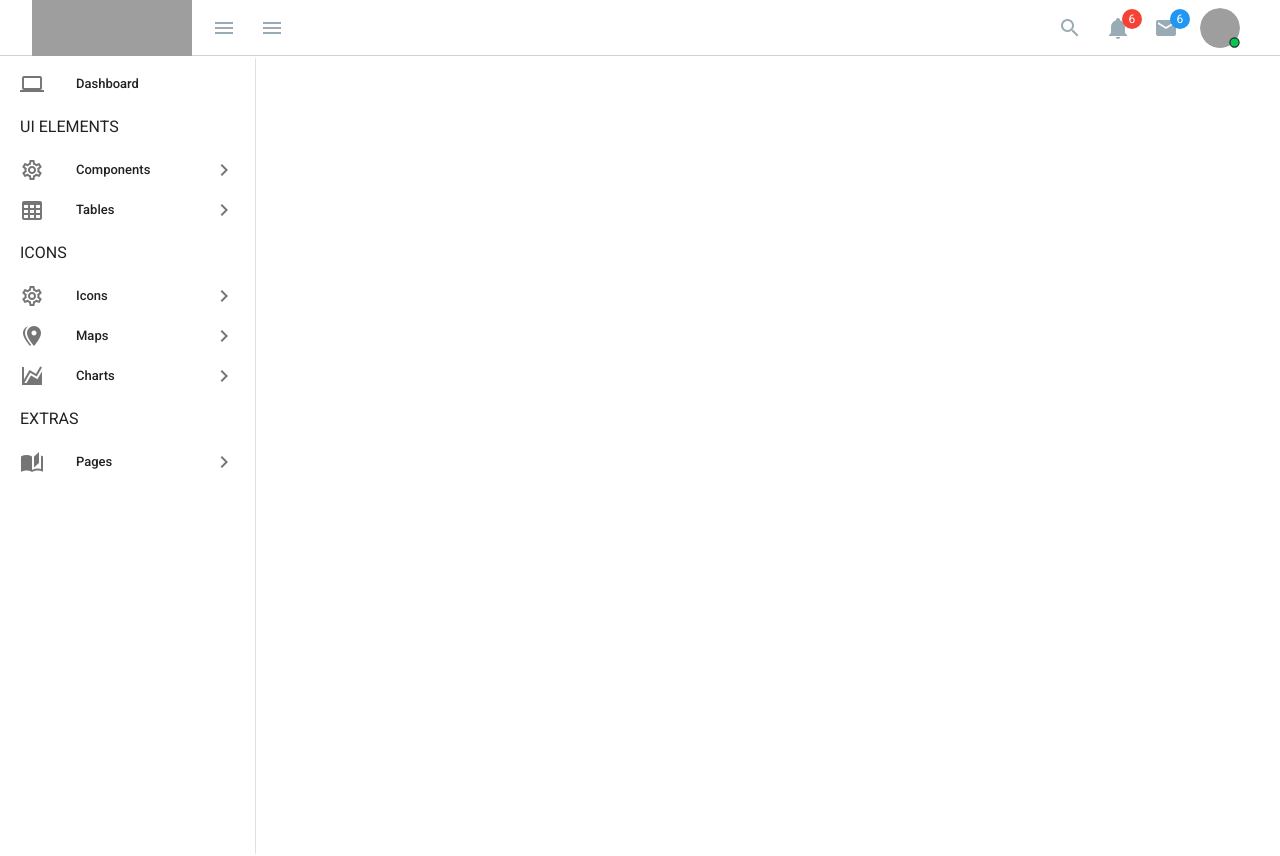
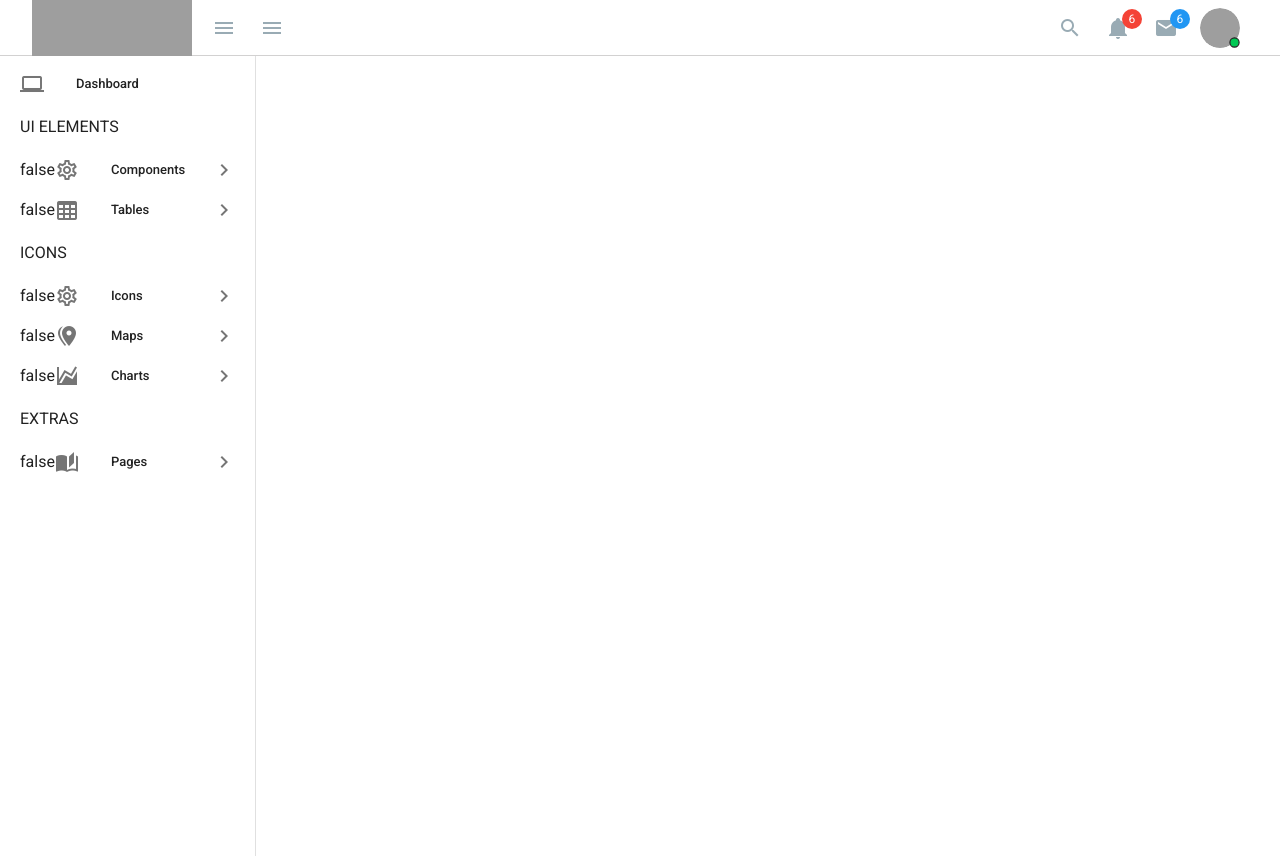
Before and after one commit to thaole30/VueAdmin, a Vue app: page / in a window 1280 px wide. Built offline with nearby package versions, Linux system fonts and the light colour scheme; grey boxes are pictures that could not be loaded.

Commit message:
add subnav in mobile

```diff
--- a/src/App.vue
+++ b/src/App.vue
@@ -76,6 +76,10 @@ export default {
 // .v-app-bar.v-app-bar--fixed {
 //   position: relative;
 // }
+.v-navigation-drawer__content,
+.v-navigation-drawer {
+  overflow: visible !important;
+}
 
 .v-app-bar {
   min-height: 56px !important;
--- a/src/components/LeftMenu/LeftSideBar.vue
+++ b/src/components/LeftMenu/LeftSideBar.vue
@@ -21,18 +21,24 @@
           <p class="type-title" v-if="isOpenSidebar">{{ item.type }}</p>
 
           <v-list-item v-for="each in item.data" :key="each.title" link>
-            <v-list-group no-action append-icon="mdi-chevron-right">
+            <v-menu offset-x close-on-click="callback">
+              <template v-slot:activator="{ on, attrs }">
+                <v-list-group
+                  v-bind="attrs"
+                  v-on="!isOpenSidebar ? on : ''"
+                  no-action
+                  append-icon="mdi-chevron-right"
+                >
                   <template v-slot:activator>
-                <v-list-item-icon @click="toggleFloatMenu(each.title)">
+                    {{ attrs[`aria-expanded`] }}
+                    <!-- {{ attrs[`aria-haspopup`] }} -->
+                    <v-list-item-icon>
                       <v-icon v-text="`mdi-${each.icon}`"></v-icon>
-                  <v-icon
-                    v-if="!isOpenSidebar"
-                    v-text="`mdi-chevron-right`"
-                  ></v-icon>
+                      <v-icon v-if="attrs[`aria-expanded`] === false"
+                        >mdi-chevron-right</v-icon
+                      >
                     </v-list-item-icon>
-                <div class="float-menu" v-if="!isOpenSidebar">
-                  <span>123</span>
-                </div>
+
                     <v-list-item-content>
                       <v-list-item-title>{{ each.title }}</v-list-item-title>
                     </v-list-item-content>
@@ -46,9 +52,21 @@
                     <v-list-item-icon>
                       <v-icon v-text="`mdi-${subItem.icon}`"></v-icon>
                     </v-list-item-icon>
-                <v-list-item-title v-text="subItem.title"></v-list-item-title>
+                    <v-list-item-title
+                      v-text="subItem.title"
+                    ></v-list-item-title>
                   </v-list-item>
                 </v-list-group>
+              </template>
+              <v-list>
+                <v-list-item
+                  v-for="(sub, index) in floatMenu.subNav"
+                  :key="index"
+                >
+                  <v-list-item-title>{{ sub.title }}</v-list-item-title>
+                </v-list-item>
+              </v-list>
+            </v-menu>
           </v-list-item>
         </div>
       </v-list>
@@ -191,6 +209,30 @@ export default {
           ],
         },
       ],
+
+      floatMenu: {
+        title: "Components",
+        path: "/components",
+        // Optional
+        icon: "cog-outline",
+        subNav: [
+          {
+            title: "Button",
+            path: "/button",
+            icon: "gesture-tap-button",
+          },
+          {
+            title: "Badges",
+            path: "/badge",
+            icon: "police-badge-outline",
+          },
+          {
+            title: "Cards",
+            path: "/card",
+            icon: "card-multiple",
+          },
+        ],
+      },
     };
   },
   methods: {
@@ -199,6 +241,9 @@ export default {
       if (!this.isOpenSidebar) {
         console.log("menuTitle", menuTitle);
       }
+    },
+    callback(data) {
+      console.log("cbbbbb", data);
     },
   },
 
@@ -215,6 +260,9 @@ export default {
     },
     breakpointName: function (newValue) {
       console.log("breakpointName", newValue);
+    },
+    on: function (newValue) {
+      console.log("onnnnn", newValue);
     },
   },
 };
@@ -240,4 +288,29 @@ export default {
 .move-down-sidebar {
   margin-top: 56px;
 }
+
+.float-menu {
+  // position: relative !important;
+  // width: auto !important;
+  // height: auto !important;
+  width: 200px !important;
+  height: 200px !important;
+  overflow: visible !important;
+  display: block !important;
+  clip: unset !important;
+  background-color: aqua;
+  left: 76px;
+}
+
+.float-menu .v-list.v-sheet.v-list--dense {
+  width: 200px !important;
+  height: 200px !important;
+}
+
+.float-menu .v-navigation-drawer--mini-variant {
+  position: absolute !important;
+  clip: unset !important;
+  width: auto !important;
+  height: auto !important;
+}
 </style>
```
Lines whose indentation alone changed are shown as unchanged.
